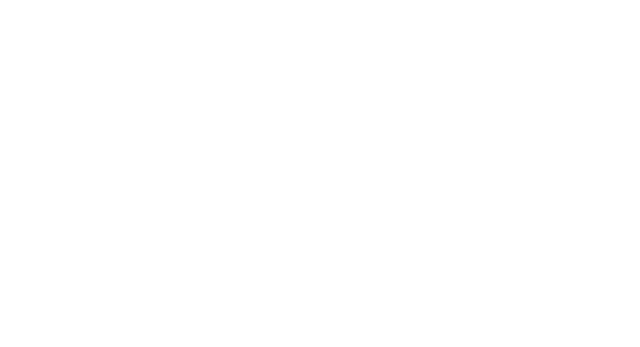
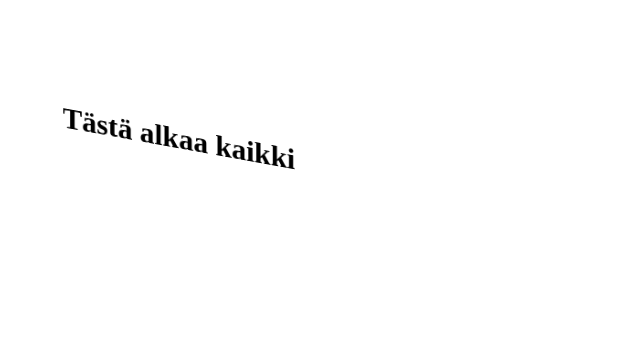
Before and after one commit to Orofil/wmk, a plain HTML site: page index.html in a window 1280 px wide. Shown: the whole page, without its empty margins (0-640 px from the left). Drawn offline with Linux system fonts and the light colour scheme.

Commit message:
Update style.css

```diff
--- a/style.css
+++ b/style.css
@@ -1,3 +1,3 @@
 body {
-  transform: scaleX(1) scaleY(1) scaleZ(1) rotateX(30deg) rotateY(62deg) rotateZ(0deg) translateX(85px) translateY(33px) translateZ(0px) skewX(1deg) skewY(0deg);
+  transform: rotateX(24deg) rotateY(24deg) translateY(200px);
 }
```
